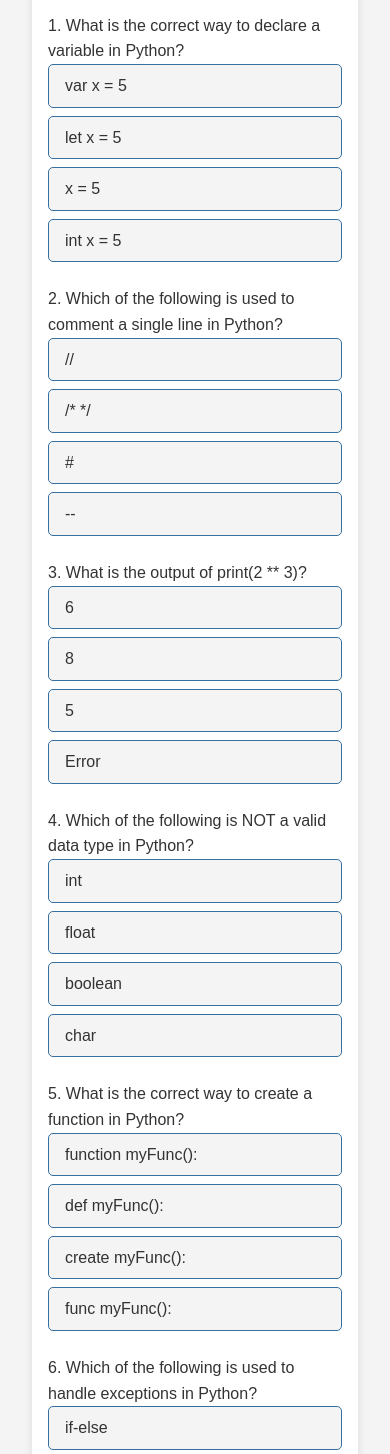
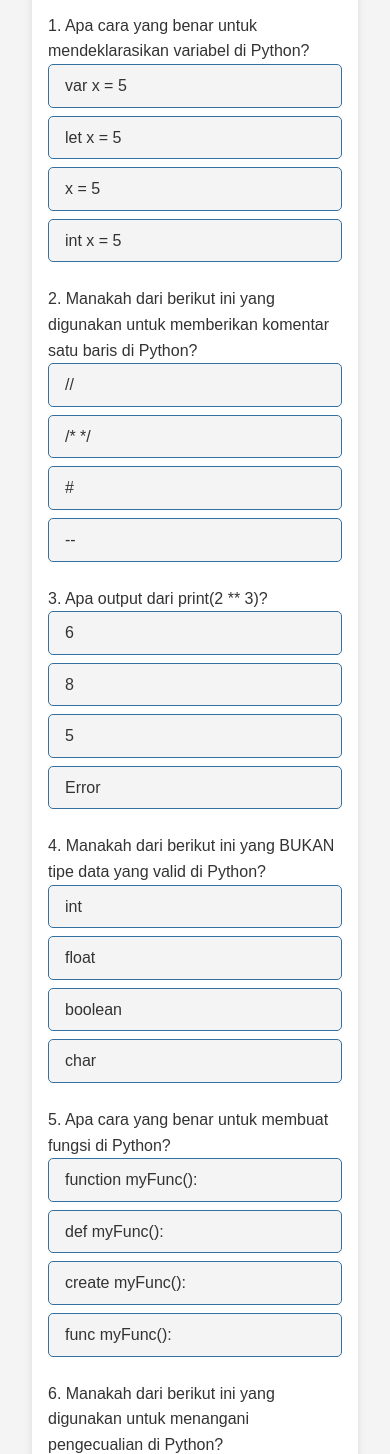
Before and after one commit to EldwinPr/PAWM, a plain HTML site: page Latihan/multiple-choice.html in a window 390 px wide. Shown: the part 160-1614 px from the top of the page. Drawn offline with Linux system fonts and the light colour scheme.

Commit message:
u ii a iii a

```diff
--- a/Latihan/multiple-choice.html
+++ b/Latihan/multiple-choice.html
@@ -222,56 +222,55 @@
     <script>
         const quizData = [
         {
-                question: "What is the correct way to declare a variable in Python?",
-                options: ["var x = 5", "let x = 5", "x = 5", "int x = 5"],
-                correctAnswer: 2
+            "question": "Apa cara yang benar untuk mendeklarasikan variabel di Python?",
+            "options": ["var x = 5", "let x = 5", "x = 5", "int x = 5"],
+            "correctAnswer": 2
         },
         {
-                question: "Which of the following is used to comment a single line in Python?",
-                options: ["//", "/* */", "#", "--"],
-                correctAnswer: 2
+            "question": "Manakah dari berikut ini yang digunakan untuk memberikan komentar satu baris di Python?",
+            "options": ["//", "/* */", "#", "--"],
+            "correctAnswer": 2
         },
         {
-                question: "What is the output of print(2 ** 3)?",
-                options: ["6", "8", "5", "Error"],
-                correctAnswer: 1
+            "question": "Apa output dari print(2 ** 3)?",
+            "options": ["6", "8", "5", "Error"],
+            "correctAnswer": 1
         },
         {
-                question: "Which of the following is NOT a valid data type in Python?",
-                options: ["int", "float", "boolean", "char"],
-                correctAnswer: 3
+            "question": "Manakah dari berikut ini yang BUKAN tipe data yang valid di Python?",
+            "options": ["int", "float", "boolean", "char"],
+            "correctAnswer": 3
         },
         {
-                question: "What is the correct way to create a function in Python?",
-                options: ["function myFunc():", "def myFunc():", "create myFunc():", "func myFunc():"],
-                correctAnswer: 1
+            "question": "Apa cara yang benar untuk membuat fungsi di Python?",
+            "options": ["function myFunc():", "def myFunc():", "create myFunc():", "func myFunc():"],
+            "correctAnswer": 1
         },
         {
-                question: "Which of the following is used to handle exceptions in Python?",
-                options: ["if-else", "for-in", "try-except", "switch-case"],
-                correctAnswer: 2
+            "question": "Manakah dari berikut ini yang digunakan untuk menangani pengecualian di Python?",
+            "options": ["if-else", "for-in", "try-except", "switch-case"],
+            "correctAnswer": 2
         },
         {
-                question: "What is the output of print(len('Python'))?",
-                options: ["5", "6", "7", "Error"],
-                correctAnswer: 1
+            "question": "Apa output dari print(len('Python'))?",
+            "options": ["5", "6", "7", "Error"],
+            "correctAnswer": 1
         },
         {
-                question: "Which method is used to add an element to the end of a list in Python?",
-                options: ["append()", "add()", "insert()", "extend()"],
-                correctAnswer: 0
+            "question": "Metode mana yang digunakan untuk menambahkan elemen ke akhir list di Python?",
+            "options": ["append()", "add()", "insert()", "extend()"],
+            "correctAnswer": 0
         },
         {
-                question: "What is the correct way to import a module named 'math' in Python?",
-                options: ["import math", "include math", "using math", "#include <math>"],
-                correctAnswer: 0
+            "question": "Apa cara yang benar untuk mengimpor modul bernama 'math' di Python?",
+            "options": ["import math", "include math", "using math", "#include <math>"],
+            "correctAnswer": 0
         },
         {
-                question: "Which of the following is used to define a class in Python?",
-                options: ["def", "class", "struct", "object"],
-                correctAnswer: 1
-            }
-        ];
+            "question": "Manakah dari berikut ini yang digunakan untuk mendefinisikan kelas di Python?",
+            "options": ["def", "class", "struct", "object"],
+            "correctAnswer": 1
+        }];
 
         function renderQuiz() {
             const quizContainer = document.getElementById('quiz-container');
--- a/navbar/navbar.css
+++ b/navbar/navbar.css
@@ -1,3 +1,19 @@
+:root {
+    --primary-color: #3670a1;
+    --secondary-color: #ffc107;
+    --text-color: #333;
+    --bg-color: #f4f4f4;
+    --white: #ffffff;
+    --correct-color: #4caf50;
+    --incorrect-color: #f44336;
+}
+
+* {
+    margin: 0;
+    padding: 0;
+    box-sizing: border-box;
+}
+
 body {
     font-family: 'Arial', sans-serif;
     line-height: 1.6;
```
Also changed, not shown: Latihan/fill.html (+21 -22 lines), index.html (+1 -1 lines), materi/materi.html (+67 -0 lines), online-comp.html (+4 -4 lines). Lines whose indentation alone changed are shown as unchanged.
